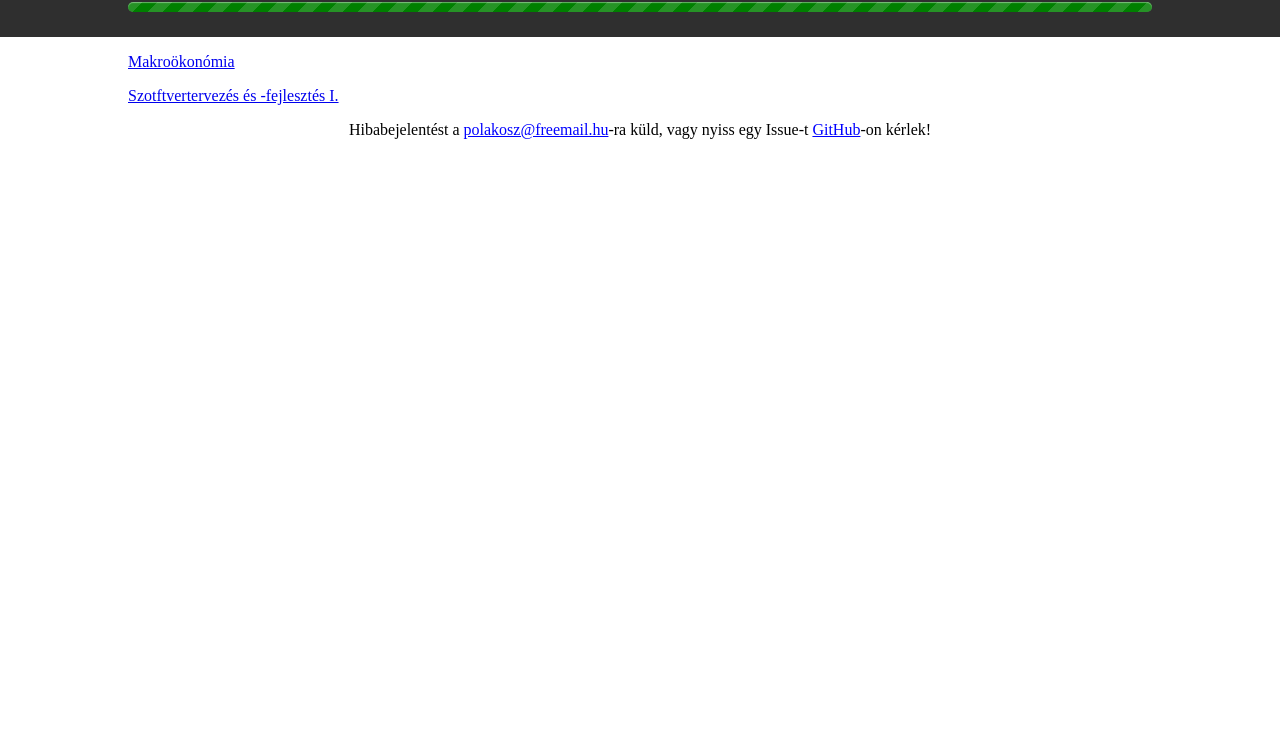
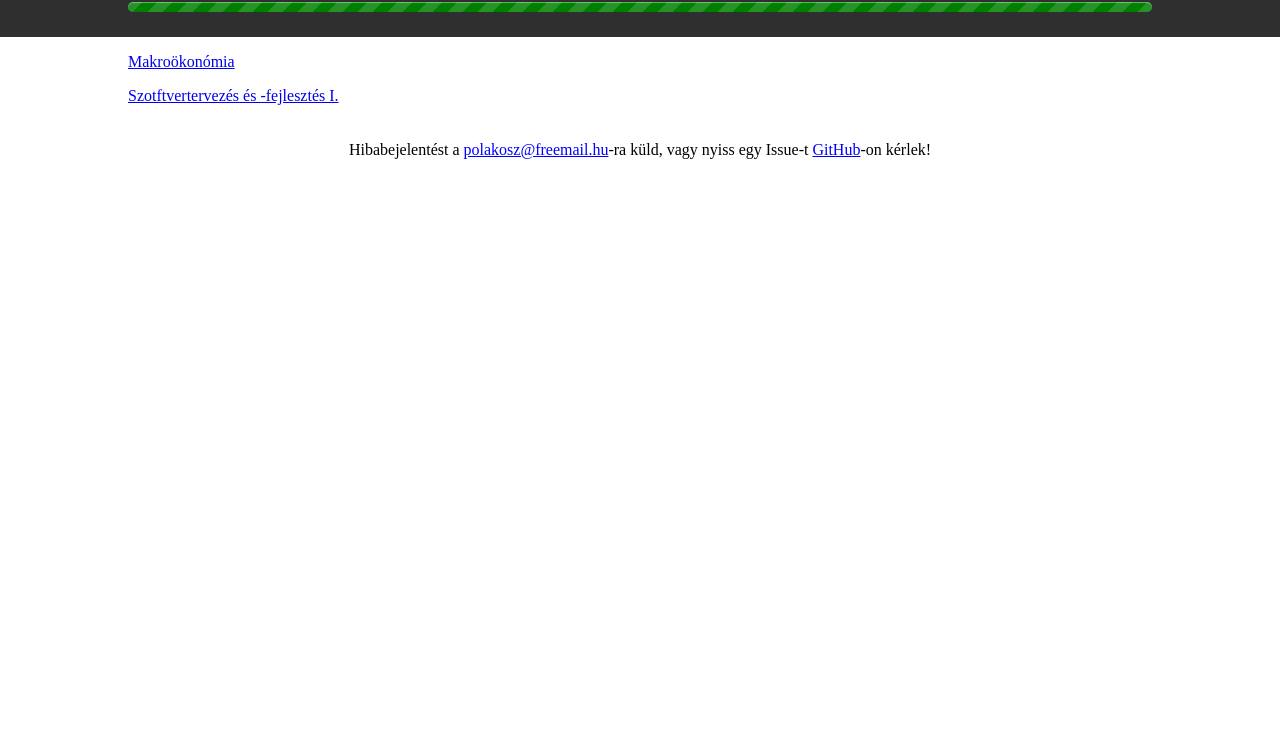
Before and after one commit to PoLaKoSz/WebQuiz, a plain HTML site: page index.html in a window 1280 px wide. Shown: the part 70-800 px from the top of the page. Drawn offline with Linux system fonts and the light colour scheme.

Commit message:
Moves the Footer a bit lower
... and changes it's with to auto because of smaller screens

```diff
--- a/css/style.css
+++ b/css/style.css
@@ -51,8 +51,8 @@ main, div#container {
 		}
 
 footer {
-	width: 100%;
 	text-align: center;
+	padding: 20px;
 }
 	footer a {
 		color: blue;
```
